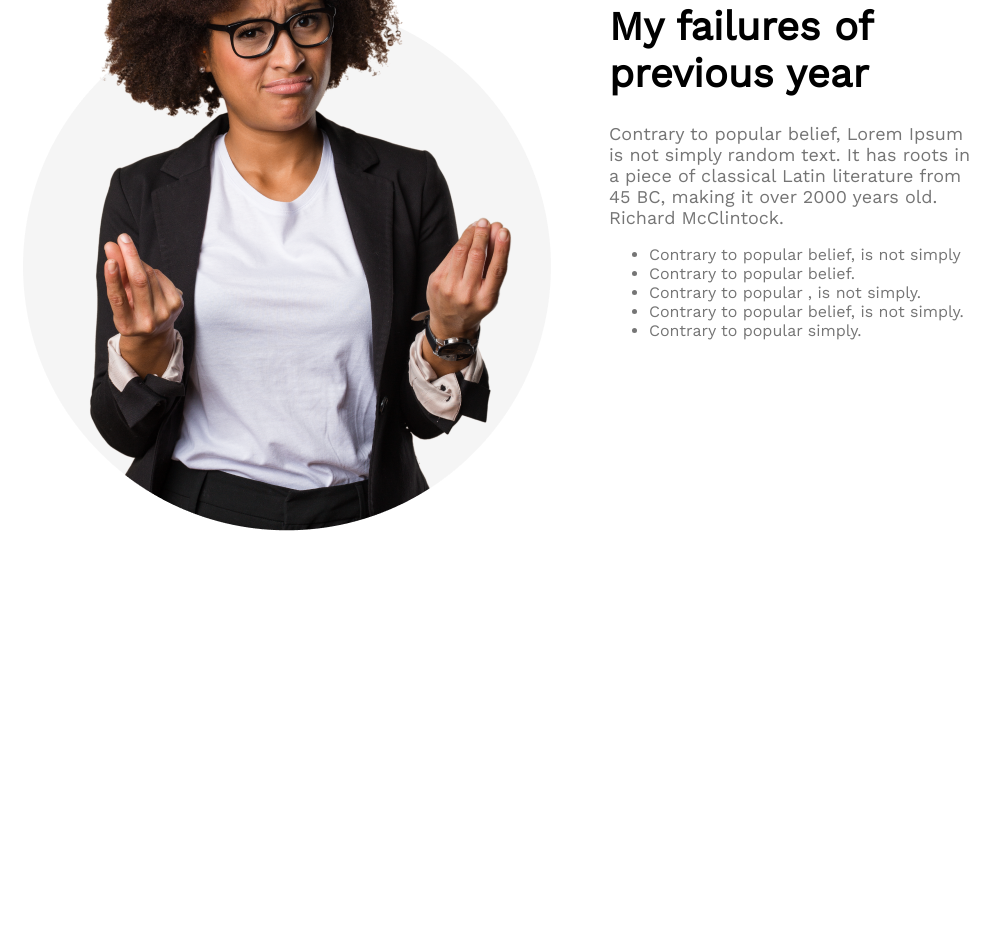
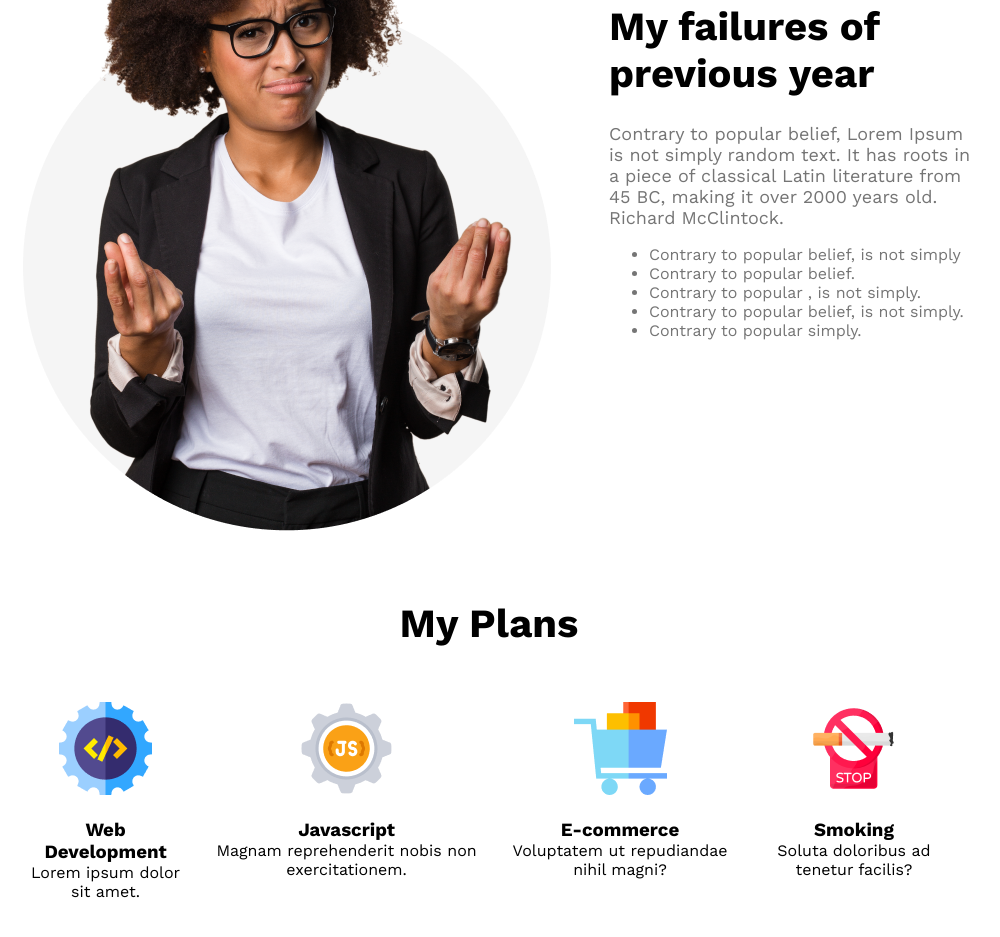
Before and after one commit to shuvrodev337/new-year-new-me, a plain HTML site: page index.html in a window 1280 px wide. Shown: the part 911-1848 px from the top of the page, without its empty margins (151-1151 px from the left). Before the commit the page ends 1446 px from the top, so only its background shows below. Drawn offline with nearby package versions, Linux system fonts and the light colour scheme.

```diff
--- a/index.html
+++ b/index.html
@@ -9,7 +9,7 @@
     <link rel="preconnect" href="https://fonts.googleapis.com" />
     <link rel="preconnect" href="https://fonts.gstatic.com" crossorigin />
     <link
-      href="https://fonts.googleapis.com/css2?family=Work+Sans&display=swap"
+      href="https://fonts.googleapis.com/css2?family=Work+Sans:wght@400;700&display=swap"
       rel="stylesheet"
     />
   </head>
@@ -29,7 +29,6 @@
       </div>
     </header>
     <main>
-      <!-- <div class="failure"> -->
       <div class="failure-container">
         <div>
           <img src="images/person.png" />
@@ -53,7 +52,37 @@
 
       <!-- My plans section  -->
 
-
+      <section class="my-plans">
+        <h2>My Plans</h2>
+        <div class="my-plans-container">
+          <div class="my-plan">
+            <img src="images/icons/web.png" />
+            <h3 class="my-plan-title">Web Development</h3>
+            <p class="my-plan-description">Lorem ipsum dolor sit amet.</p>
+          </div>
+          <div class="my-plan">
+            <img src="images/icons/js.png" />
+            <h3 class="my-plan-title">Javascript</h3>
+            <p class="my-plan-description">
+              Magnam reprehenderit nobis non exercitationem.
+            </p>
+          </div>
+          <div class="my-plan">
+            <img src="images/icons/ecom.png" />
+            <h3 class="my-plan-title">E-commerce</h3>
+            <p class="my-plan-description">
+              Voluptatem ut repudiandae nihil magni?
+            </p>
+          </div>
+          <div class="my-plan">
+            <img src="images/icons/smoke.png" />
+            <h3 class="my-plan-title">Smoking</h3>
+            <p class="my-plan-description">
+              Soluta doloribus ad tenetur facilis?
+            </p>
+          </div>
+        </div>
+      </section>
     </main>
     <footer></footer>
   </body>
--- a/styles/styles.css
+++ b/styles/styles.css
@@ -5,6 +5,7 @@
 h2 {
   font-weight: 900;
   font-size: 40px;
+  font-family: "Work Sans", sans-serif;
 }
 .btn-primary {
   font-style: normal;
@@ -31,8 +32,9 @@ h2 {
 }
 
 .section-title {
+  font-family: "Work Sans", sans-serif;
   color: white;
-  font-weight: 900;
+  font-weight: 700;
   font-size: 65px;
 }
 .sectiion-description {
@@ -55,12 +57,31 @@ h2 {
   margin: auto;
 }
 
-.failure-content p{
+.failure-content p {
   font-size: 18px;
+
+  font-weight: 400;
   color: #757575;
   margin-top: 26px;
   margin-bottom: 17px;
 }
-.failure-content ul{
+.failure-content ul {
   color: #757575;
+  font-weight: 400;
 }
+
+
+/* my plans styles */
+.my-plans{
+  margin: 65px;
+  text-align: center;
+}
+.my-plans-container{
+  /* margin-top: 55px; */
+  margin: 55px 112px;
+  display: flex;
+  gap: 24px;
+}
+.my-plan-title{
+  padding-top: 20px;
+}
```
Lines whose indentation alone changed are shown as unchanged.
